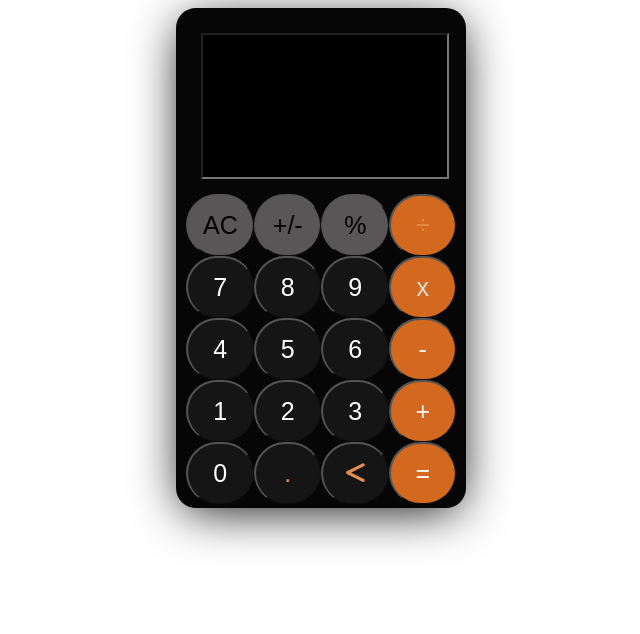
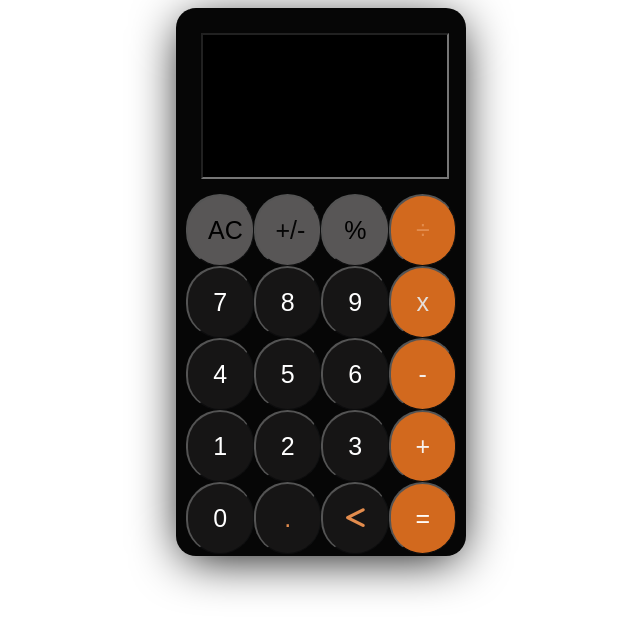
Before and after one commit to athira-k-v/Calculator, a plain HTML site: page index.html in a window 1280 px wide. Shown: the whole page, without its empty margins (319-959 px from the left). Drawn offline with Linux system fonts and the light colour scheme.

Commit message:
calculator

```diff
--- a/index.css
+++ b/index.css
@@ -1,7 +1,7 @@
 #a1{
     width: 270px;
     margin: auto;
-    height: 480px;
+    height: 528px;
     background: #060606;
     padding: 10px;
     border: 10px;
@@ -30,7 +30,7 @@
     width: 25%;
     background: #161515;
     color: #fff;
-    padding: 15px;
+    padding: 20px;
     display: inline-block;
     font-size: 25px;
     text-align: center;
```
